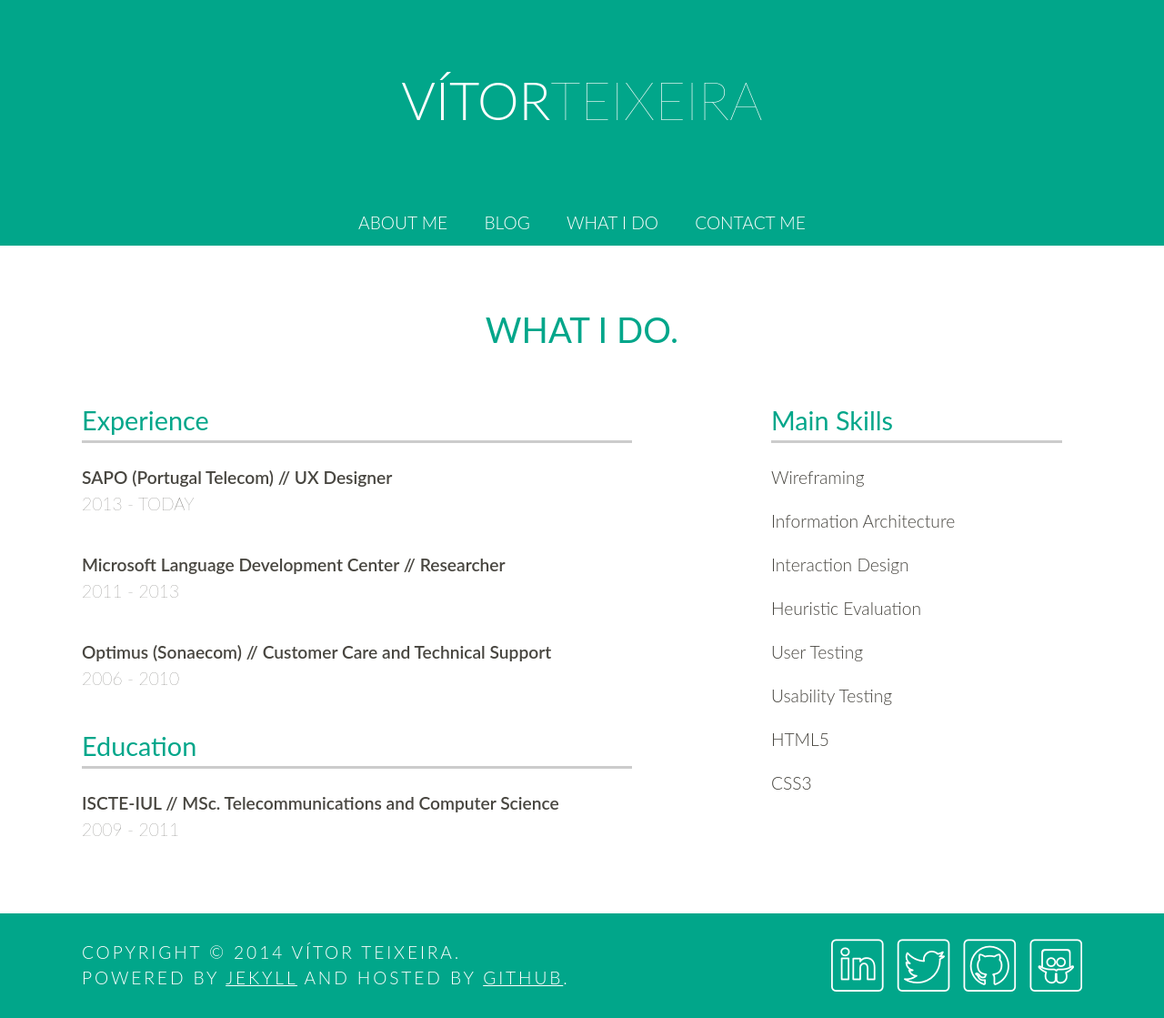
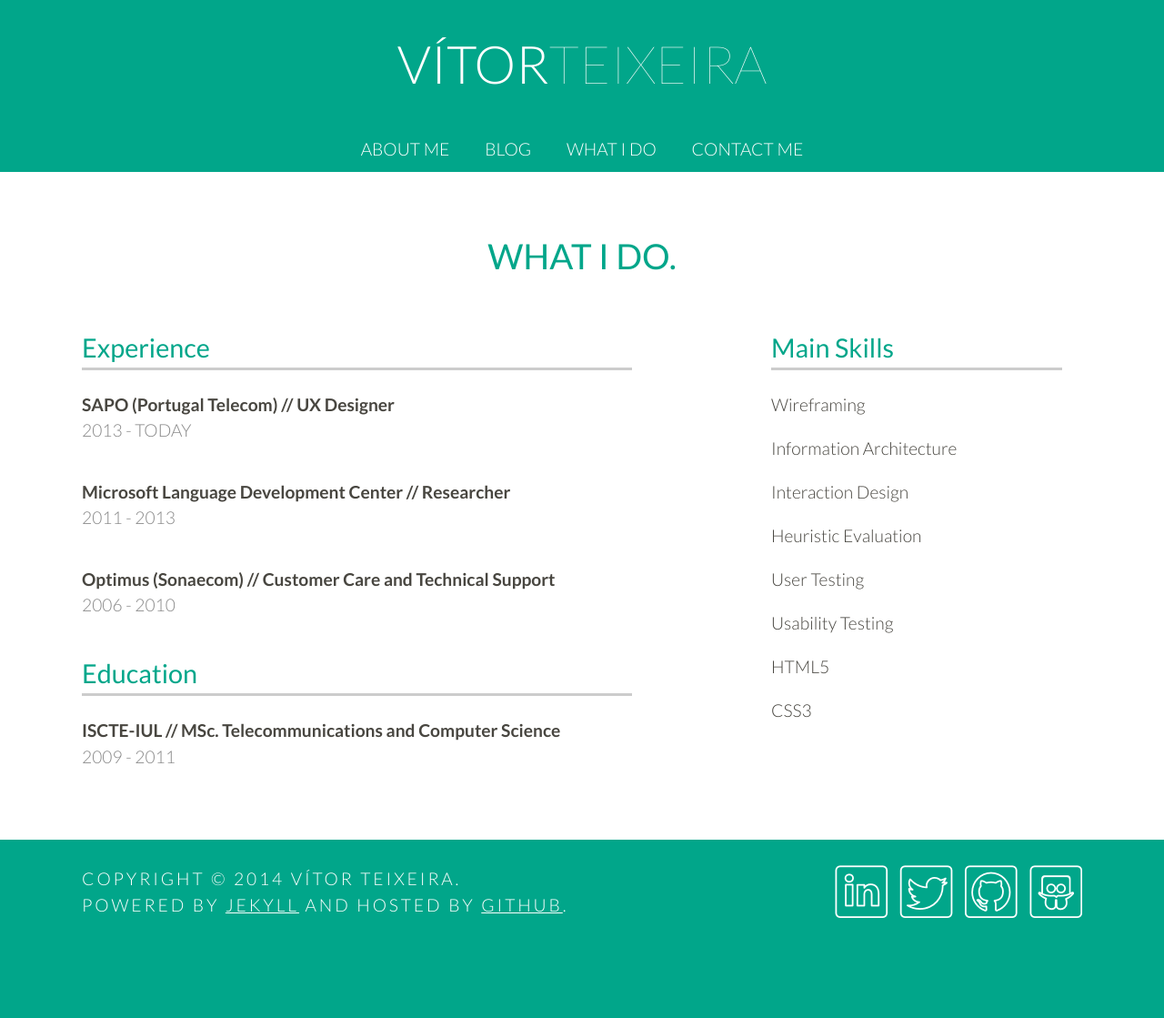
Before and after one commit to vitor-teixeira/vitor-teixeira, a Jekyll site: the page built from work/index.html, in a window 1280 px wide. Shown: the whole page at 91% size. Built offline with Jekyll 4.4.1, drawn with Linux system fonts in a browser that asks for light colours; Markdown is read by kramdown in place of the engine named in the settings; after the commit the page ends 1038 px from its top, so only the background shows below that.

Commit message:
Header and footer tweaks & lighter font request

```diff
--- a/_includes/footer.html
+++ b/_includes/footer.html
@@ -2,7 +2,7 @@
 <footer role="contentinfo">
 
            <div class="container">
-        <p {% if page.url != "/contact/index.html" %}class="copy-left"{% endif %}>Copyright &copy; {{ site.time | date: '%Y' }} V&iacute;tor Teixeira.<br> Powered by <a href="http://jekyllrb.com/">Jekyll</a> and hosted by <a href="https://github.com/vitor-teixeira/vitor-teixeira.github.io">Github</a>.</p>
+        <p {% if page.url != "/contact/index.html" %}class="copy-left"{% endif %}>Copyright &copy; {{ site.time | date: '%Y' }} V&iacute;tor Teixeira.<br> Powered by <a href="http://jekyllrb.com/" target="_blank">Jekyll</a> and hosted by <a href="https://github.com/vitor-teixeira/vitor-teixeira.github.io" target="_blank">Github</a>.</p>
 
         {% if page.url != "/contact/index.html" %}
         <div class="social-contacts">
--- a/_includes/header.html
+++ b/_includes/header.html
@@ -13,11 +13,13 @@
         <meta name=apple-mobile-web-app-title content="Vítor Teixeira">
 
         <!-- Everything CSS -->
+        <link href='http://fonts.googleapis.com/css?family=Lato:100,300,400,700' rel='stylesheet' type='text/css'>
         <link rel="stylesheet" href="{{ BASE_PATH }}/css/normalize.css">
         <link rel="stylesheet" href="{{ BASE_PATH }}/css/style.css">
 
         <!-- JS Stuff -->
-<!--        <script src="http://use.edgefonts.net/lato:n9,i4,n1,i7,i9,n7,i1,i3,n4,n3:all.js"></script> TODO: Ask only for the required weights -->
+<!--        <script src="http://use.edgefonts.net/lato:n9,i4,n1,i7,i9,n7,i1,i3,n4,n3:all.js"></script>         TODO: Ask only for the required weights -->
+
 
         <script type="text/javascript">
             window.onload = (function(){
--- a/css/style.css
+++ b/css/style.css
@@ -15,7 +15,7 @@
     -ms-transition: font-size 0.2s linear;
     -webkit-transition: font-size 0.2s linear;
     transition: font-size 0.2s linear;
-    font: normal 100% lato, sans-serif;
+    font-family: 'Lato', sans-serif;
     font-weight: 300;
     line-height: 1.5;
 }
@@ -190,8 +190,18 @@
     content: "q";
 }
 
+::-moz-selection {
+  color: #fff;
+  background: #01a68a;
+}
+
+::selection {
+  color: #fff;
+  background: #01a68a;
+}
+
 /*-
-Mobile-First Layout Styles
+Mobile-First Layout Stuff
 */
 .page {
     margin: 0 auto;
@@ -211,7 +221,7 @@
 */
 
 header{
-    min-height: 200px;
+    min-height: 100px;
     text-align: center;
 }
 
@@ -261,7 +271,7 @@
     font-size: 2.5em;
     font-weight: 300;
     color: #fff;
-    padding: 1em 0 1em 0;
+    padding: 0.3em 0 0.3em 0;
 }
 
 
@@ -281,7 +291,7 @@
 }
 
 #hello p.name{
-    font-weight: 600;
+    font-weight: 700;
     font-size: 1.2em;
 }
 
@@ -331,14 +341,14 @@
 
 .job .job-title,
 .course .course-title{
-    font-weight: 600;
+    font-weight: 700;
     margin: 0;
 }
 
 .job .job-dates,
 .course .course-dates{
-    color: #484640;
-    font-weight: 200;
+    color: #888;
+    font-weight: 300;
     margin: 0;
 }
 
@@ -478,6 +488,9 @@
     background: #fafafa;
     min-height: 200px;
 }
+
+
+
 
 /*-
 RESPONSIVENESS
```
